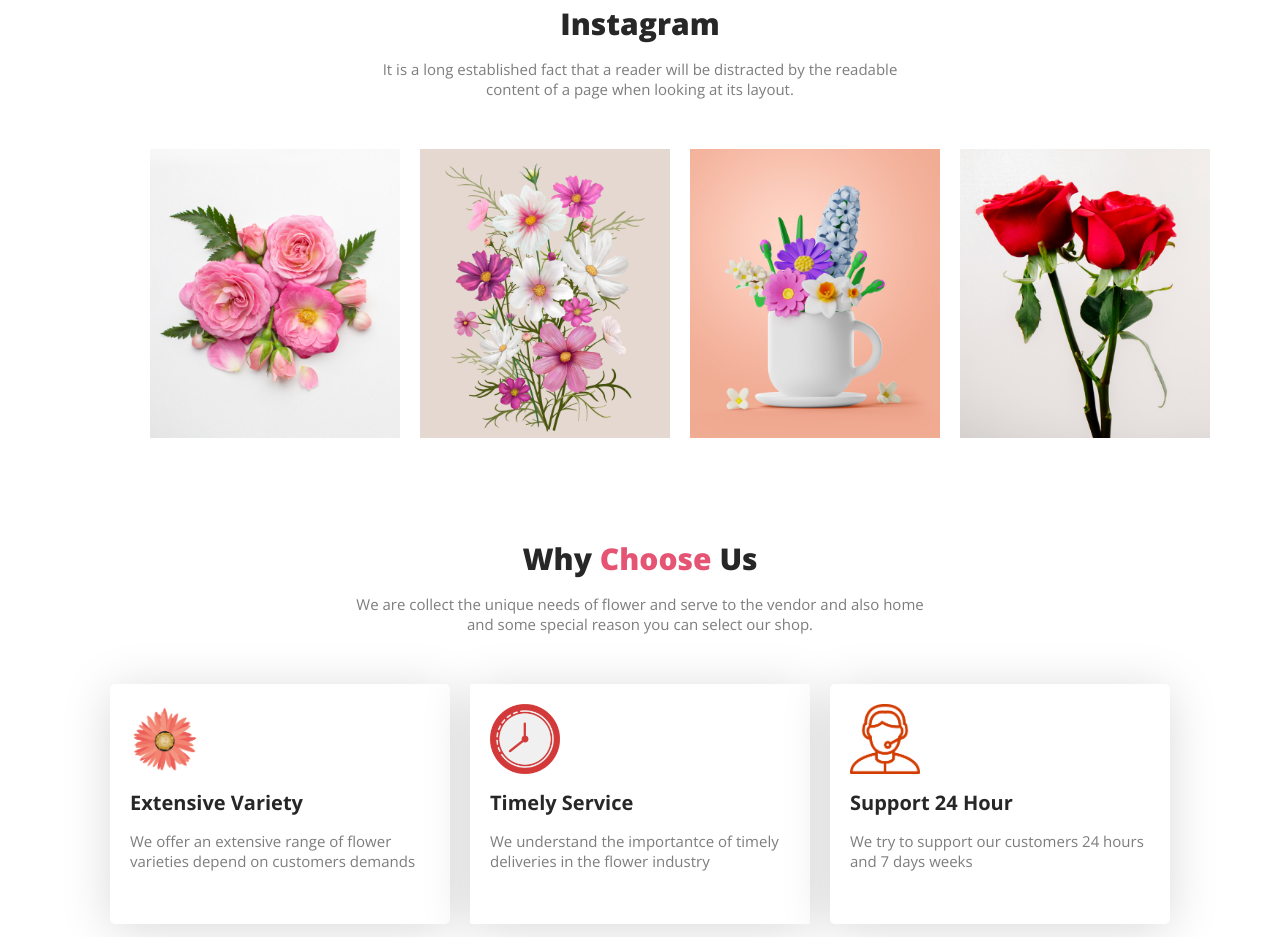
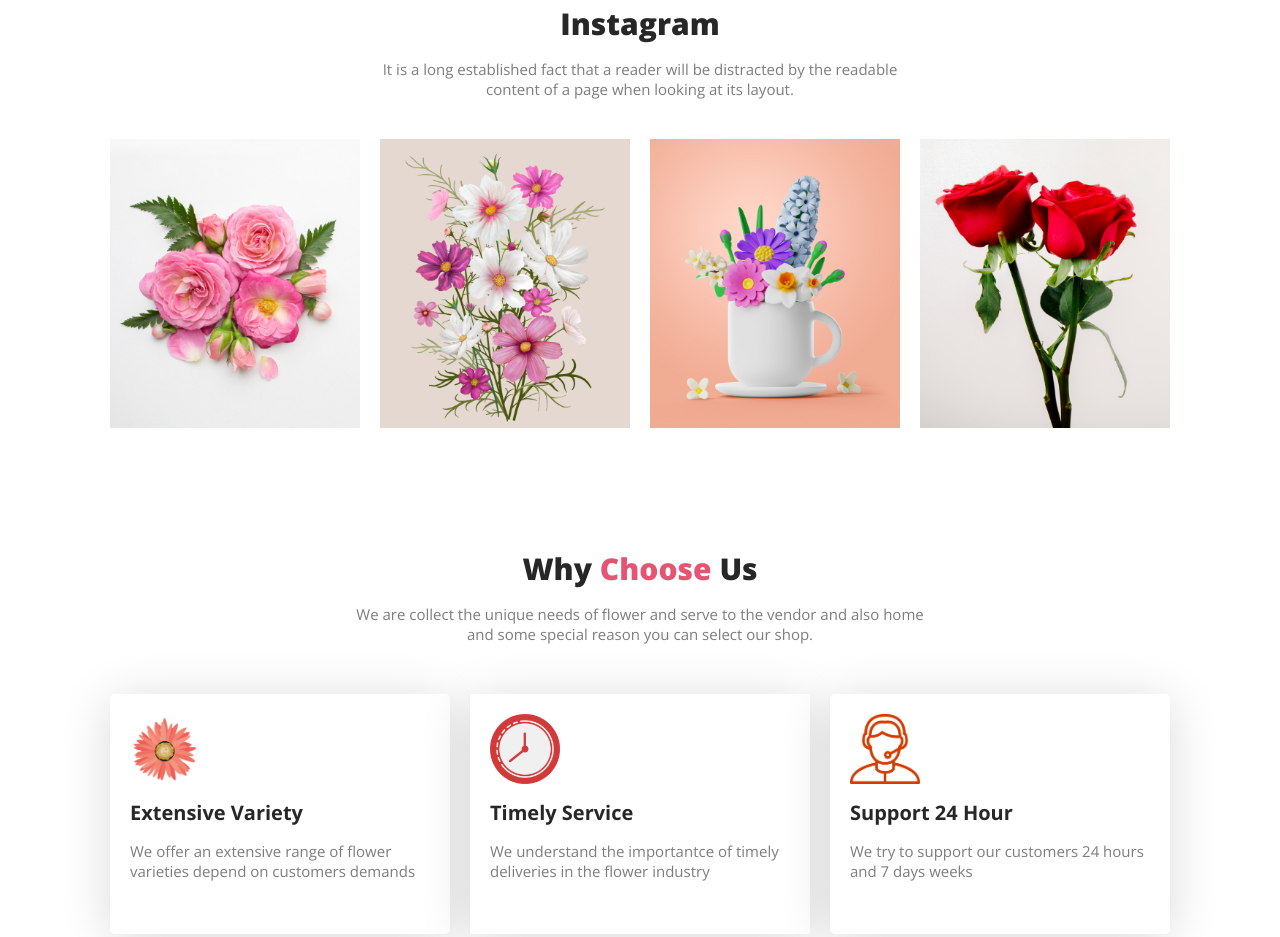
Before and after one commit to shodorsonnath/flower-shop-assignment1, a plain HTML site: page index.html in a window 1280 px wide. Shown: the part 2383-3320 px from the top of the page. Drawn offline with nearby package versions, Linux system fonts and the light colour scheme.

Commit message:
update some error

```diff
--- a/style.css
+++ b/style.css
@@ -151,7 +151,9 @@ body {
 .instgram-section-image {
     display: flex;
     gap: 20px;
-    margin: 50px 150px 100px 150px;
+    justify-content: center;
+    margin-bottom: 120px;
+    margin-top: 40px;
 }
 
 .instgram-section-image img {
@@ -194,7 +196,6 @@ body {
     text-align: left;
     font-size: 15px;
     margin-top: 0 px;
-
 }
 .box2 {
     width: 300px;
@@ -209,7 +210,6 @@ body {
     height: 70px;
     margin-bottom: 0px;
 }
-
 .box3 {
     width: 300px;
     height: 200px;
@@ -218,11 +218,11 @@ body {
     box-shadow: 0px 6px 50px 0px rgba(0, 0, 0, 0.15);
     padding: 20px;
 }
-
 .support-icon{
     width: 70px;
     height: 70px;
 }
+
 /* Get The Latest Deals */
 .get-latest-deals {
     background-image: url('./images/Rectangle\ 9.png');
```
